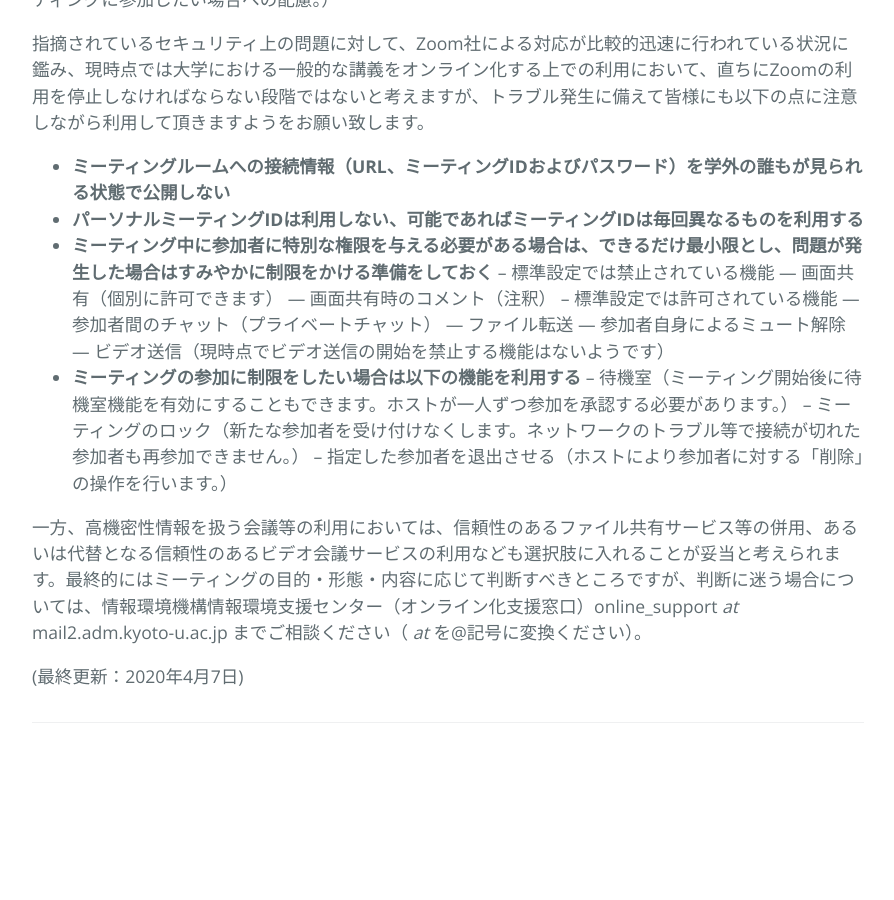
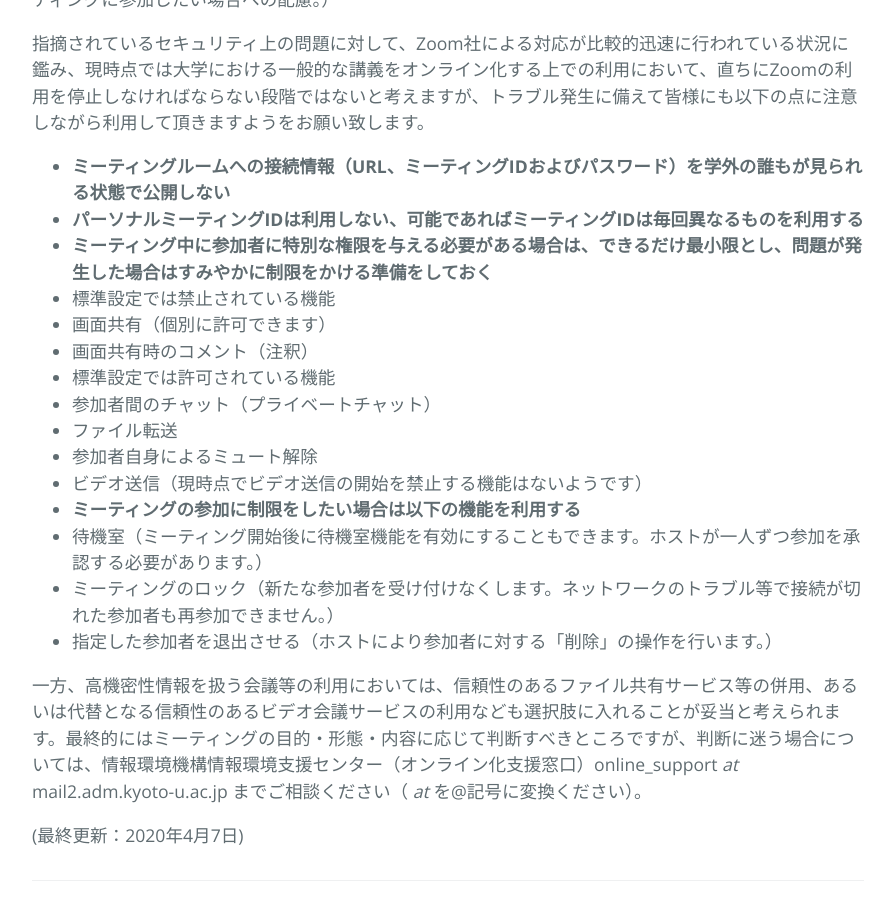
Before and after one commit to kyoto-u/online-edu, a Jekyll site: the page built from zoom-security.md, in a window 1280 px wide and 900 px high, scrolled down 2128 px. Shown: the whole window, without its empty margins (192-1086 px from the left). Built offline with Jekyll 4.4.1, drawn with Linux system fonts in a browser that asks for light colours; before the commit the page ends 2915 px from its top, so only the background shows below that.

```diff
--- a/zoom-security.md
+++ b/zoom-security.md
@@ -55,18 +55,18 @@ title: オンラインミーティングサービス(Zoom全学ライセンス)
 - **ミーティングルームへの接続情報（URL、ミーティングIDおよびパスワード）を学外の誰もが見られる状態で公開しない**
 - **パーソナルミーティングIDは利用しない、可能であればミーティングIDは毎回異なるものを利用する**
 - **ミーティング中に参加者に特別な権限を与える必要がある場合は、できるだけ最小限とし、問題が発生した場合はすみやかに制限をかける準備をしておく**
--- 標準設定では禁止されている機能
---- 画面共有（個別に許可できます）
---- 画面共有時のコメント（注釈）
--- 標準設定では許可されている機能
---- 参加者間のチャット（プライベートチャット）
---- ファイル転送
---- 参加者自身によるミュート解除
---- ビデオ送信（現時点でビデオ送信の開始を禁止する機能はないようです）
+ - 標準設定では禁止されている機能
+  - 画面共有（個別に許可できます）
+  - 画面共有時のコメント（注釈）
+ - 標準設定では許可されている機能
+  - 参加者間のチャット（プライベートチャット）
+  - ファイル転送
+  - 参加者自身によるミュート解除
+  - ビデオ送信（現時点でビデオ送信の開始を禁止する機能はないようです）
 - **ミーティングの参加に制限をしたい場合は以下の機能を利用する**
--- 待機室（ミーティング開始後に待機室機能を有効にすることもできます。ホストが一人ずつ参加を承認する必要があります。）
--- ミーティングのロック（新たな参加者を受け付けなくします。ネットワークのトラブル等で接続が切れた参加者も再参加できません。）
--- 指定した参加者を退出させる（ホストにより参加者に対する「削除」の操作を行います。）
+ - 待機室（ミーティング開始後に待機室機能を有効にすることもできます。ホストが一人ずつ参加を承認する必要があります。）
+ - ミーティングのロック（新たな参加者を受け付けなくします。ネットワークのトラブル等で接続が切れた参加者も再参加できません。）
+ - 指定した参加者を退出させる（ホストにより参加者に対する「削除」の操作を行います。）
 
 一方、高機密性情報を扱う会議等の利用においては、信頼性のあるファイル共有サービス等の併用、あるいは代替となる信頼性のあるビデオ会議サービスの利用なども選択肢に入れることが妥当と考えられます。最終的にはミーティングの目的・形態・内容に応じて判断すべきところですが、判断に迷う場合については、情報環境機構情報環境支援センター（オンライン化支援窓口）online_support _at_ mail2.adm.kyoto-u.ac.jp までご相談ください（ _at_ を@記号に変換ください）。
 
```
